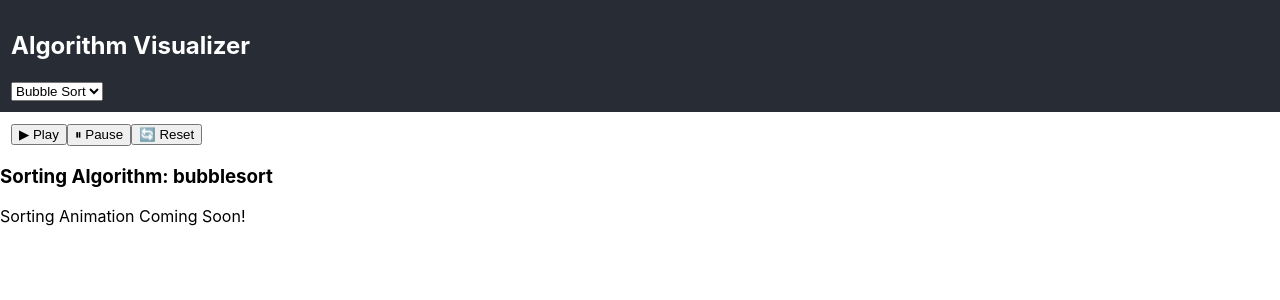
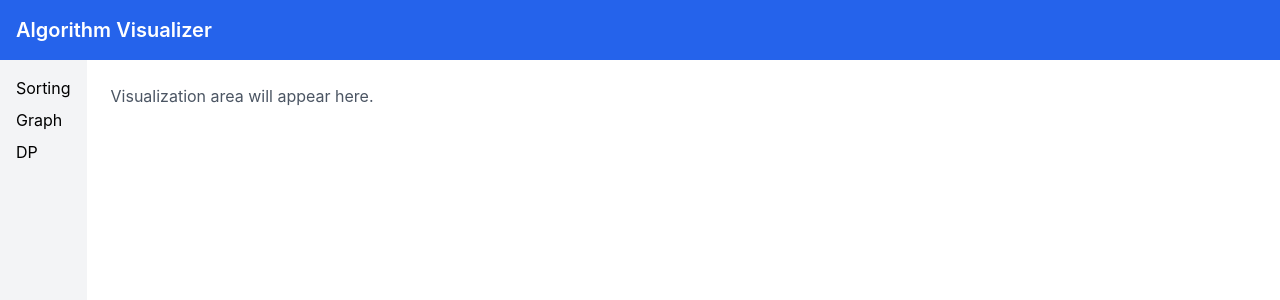
Before and after one commit to Outlander101/algorithm-visualizer, a React (Create React App) app: page / in a window 1280 px wide. Shown: the top 300 px of the page. Built offline with nearby package versions, Linux system fonts and the light colour scheme.

Commit message:
feat: configure Tailwind CSS with CRA and TypeScript
- Installed Tailwind CSS, PostCSS, and Autoprefixer
- Initialized tailwind.config.js and postcss.config.js
- Updated index.css with Tailwind directives
- Imported index.css into index.tsx
- Verified setup with basic Tailwind-styled UI

```diff
--- a/package.json
+++ b/package.json
@@ -21,6 +21,7 @@
   },
   "scripts": {
     "start": "react-scripts start",
+    "dev": "reacr-script dev",
     "build": "react-scripts build",
     "test": "react-scripts test",
     "eject": "react-scripts eject"
@@ -42,5 +43,10 @@
       "last 1 firefox version",
       "last 1 safari version"
     ]
+  },
+  "devDependencies": {
+    "autoprefixer": "^10.4.21",
+    "postcss": "^8.5.3",
+    "tailwindcss": "^3.4.17"
   }
 }
--- /dev/null
+++ b/postcss.config.js
@@ -0,0 +1,6 @@
+module.exports = {
+  plugins: {
+    tailwindcss: {},
+    autoprefixer: {},
+  },
+}
--- /dev/null
+++ b/src/App.jsx
@@ -0,0 +1,15 @@
+import Header from "./components/Header";
+import Sidebar from "./components/Sidebar";
+import VisualizerCanvas from "./components/VisulalizerCanvas";
+
+export default function App() {
+    return (
+        <div className="h-screen flex flex-col">
+            <Header />
+            <div className="flex flex-1">
+                <Sidebar />
+                <VisualizerCanvas />
+            </div>
+        </div>
+    );
+}
--- a/src/App.tsx
+++ b/src/App.tsx
@@ -8,6 +8,9 @@ function App() {
 
   return (
     <div>
+    <div className="min-h-screen bg-gray-900 text-white flex items-top justify-center text-5xl font-bold">
+      🎉 Tailwind CSS is working!
+    </div>
       <Navbar onAlgorithmChange={setAlgorithm} />
       <Controls
         onPlay={() => console.log("play")}
--- /dev/null
+++ b/src/components/Header.jsx
@@ -0,0 +1,7 @@
+export default function Header() {
+    return (
+        <header className="bg-blue-600 text-white p-4 text-xl font-semibold">
+            Algorithm Visualizer
+        </header>
+    );
+}
--- /dev/null
+++ b/src/components/Sidebar.tsx
@@ -0,0 +1,11 @@
+export default function Sidebar() {
+    return (
+        <aside className="2-64 bg-gray-100 p-4 h-full">
+            <ul className="space-y-2">
+                <li className="hover:text-blue-600 cursor-pointer">Sorting</li>
+                <li className="hover:text-blue-600 cursor-pointer">Graph</li>
+                <li className="hover:text-blue-600 cursor-pointer">DP</li>
+            </ul>
+        </aside>
+    );
+}
--- /dev/null
+++ b/src/components/VisulalizerCanvas.tsx
@@ -0,0 +1,7 @@
+export default function VisualizerCanvas() {
+    return (
+        <main className="flex-1 bg-white p-6">
+            <p className="text-gray-600">Visualization area will appear here.</p>
+        </main>
+    );
+}
--- a/src/index.css
+++ b/src/index.css
@@ -1,3 +1,9 @@
+/* stylelint-disable at-rule-no-unknown */
+@tailwind base;
+@tailwind components;
+@tailwind utilities;
+/* stylelint-enable */
+
 body {
   margin: 0;
   font-family: -apple-system, BlinkMacSystemFont, 'Segoe UI', 'Roboto', 'Oxygen',
--- /dev/null
+++ b/tailwind.config.js
@@ -0,0 +1,10 @@
+/** @type {import('tailwindcss').Config} */
+module.exports = {
+  content: [
+    "./src/**/*.{js,jsx,ts,tsx}",
+  ],
+  theme: {
+    extend: {},
+  },
+  plugins: [],
+}
```
Also changed, not shown: src/pages/Home.jsx (added), 1 other file (tests, documents, lock files or other folders).
